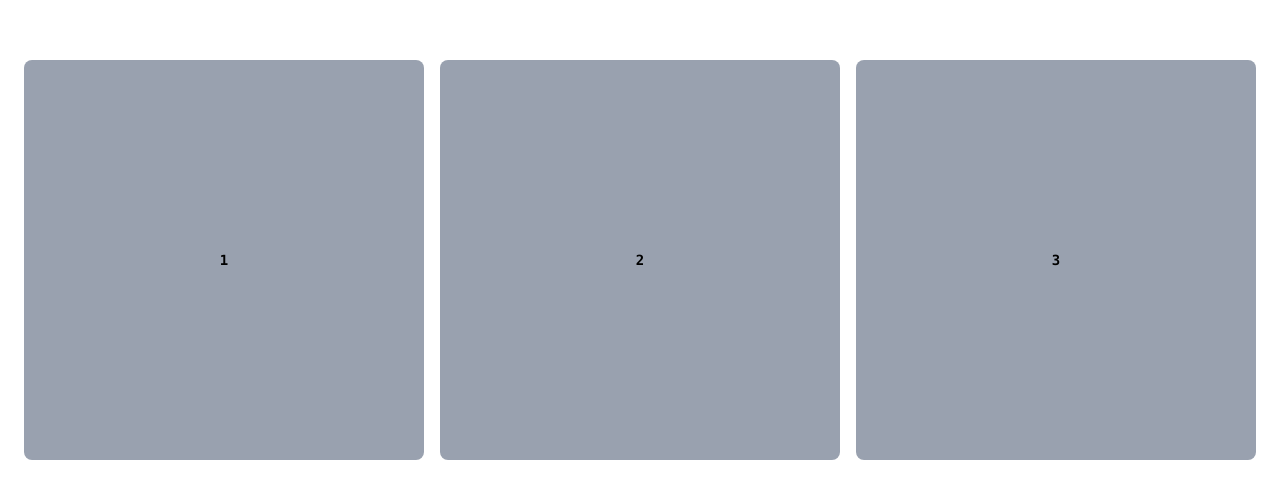
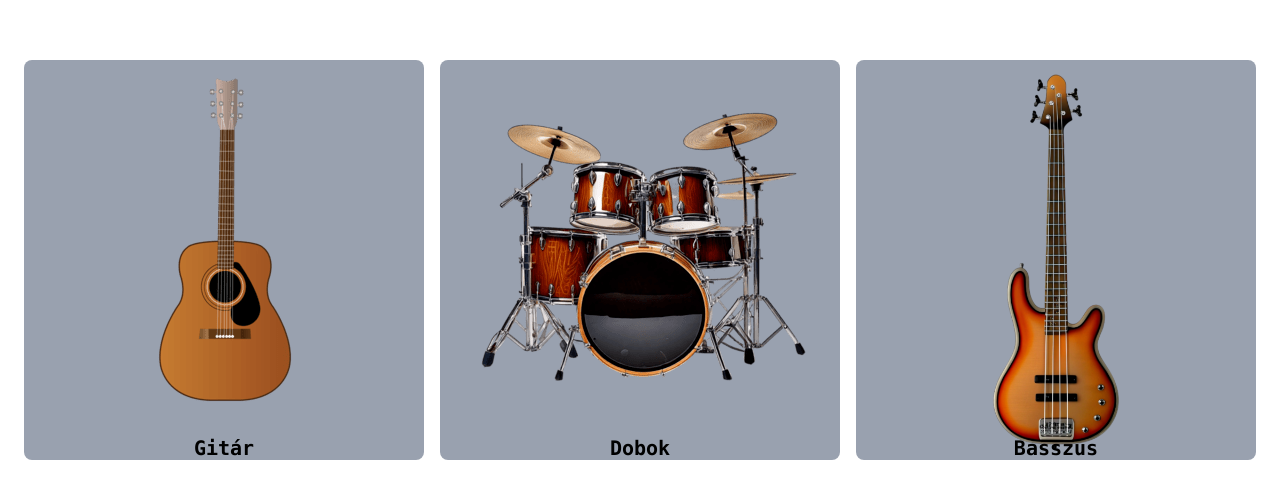
Before and after one commit to rolandhugyecz/Hangszerbolt, a website built with Vite: page index.html in a window 1280 px wide. Shown: the part 140-638 px from the top of the page. Built offline with nearby package versions, Linux system fonts and the light colour scheme.

Commit message:
Kepek+a+htmlek

```diff
--- /dev/null
+++ b/bass.html
@@ -0,0 +1,13 @@
+<!doctype html>
+<html lang="hu">
+  <head>
+    <meta charset="UTF-8" />
+    <link rel="icon" type="image/svg+xml" href="/vite.svg" />
+    <meta name="viewport" content="width=device-width, initial-scale=1.0" />
+    <title>Basszus</title>
+  </head>
+  <body>
+
+    <script type="module" src="/src/main.ts"></script>
+  </body>
+</html>
--- /dev/null
+++ b/drums.html
@@ -0,0 +1,13 @@
+<!doctype html>
+<html lang="hu">
+  <head>
+    <meta charset="UTF-8" />
+    <link rel="icon" type="image/svg+xml" href="/vite.svg" />
+    <meta name="viewport" content="width=device-width, initial-scale=1.0" />
+    <title>Dobok</title>
+  </head>
+  <body>
+
+    <script type="module" src="/src/main.ts"></script>
+  </body>
+</html>
--- /dev/null
+++ b/gitar.html
@@ -0,0 +1,13 @@
+<!doctype html>
+<html lang="hu">
+  <head>
+    <meta charset="UTF-8" />
+    <link rel="icon" type="image/svg+xml" href="/vite.svg" />
+    <meta name="viewport" content="width=device-width, initial-scale=1.0" />
+    <title>Gitár</title>
+  </head>
+  <body>
+
+    <script type="module" src="/src/main.ts"></script>
+  </body>
+</html>
--- a/index.html
+++ b/index.html
@@ -8,10 +8,16 @@
   </head>
   <body>
       <div class="flex items-center justify-center min-h-screen">
-        <div class="flex flex-row gap-x-4 font-mono text-sm leading-6 font-bold text-black ">
-          <div class="flex size-100 items-center justify-center rounded-lg bg-gray-400">1</div>
-          <div class="flex size-100 items-center justify-center rounded-lg bg-gray-400">2</div>
-          <div class="flex size-100 items-center justify-center rounded-lg bg-gray-400 ">3</div>
+        <div class="flex flex-row gap-x-4 font-mono text-xl leading-6 font-bold text-black ">
+          <a href="gitar.html">
+            <div class="flex size-100 items-end justify-center rounded-lg bg-gray-400 " id="guitar">Gitár</div>
+          </a>
+          <a href="drums.html">
+            <div class="flex size-100 items-end justify-center rounded-lg bg-gray-400" id="drums">Dobok</div>
+          </a>
+          <a href="bass.html">
+            <div class="flex size-100 items-end justify-center rounded-lg bg-gray-400 " id="bass">Basszus</div>
+          </a>
         </div>
       </div>
     <script type="module" src="/src/main.ts"></script>
--- a/src/style.css
+++ b/src/style.css
@@ -1,7 +1,19 @@
 @import "tailwindcss";
 
-.box{
-  width: 100px;
-  height: 100px;
-  border: 1px solid black;
+#guitar{
+  background-image: url(img/gitar.png);
+  background-repeat: no-repeat;
+  background-position: top;
 }
+
+#drums{
+  background-image: url(img/drums.png);
+  background-repeat: no-repeat;
+  background-position: top;
+}
+
+#bass{
+  background-image: url(img/bass.png);
+  background-repeat: no-repeat;
+  background-size: contain;
+}
```
Also changed, not shown: src/img/bass.png (added), src/img/drums.png (added), src/img/gitar.png (added).
